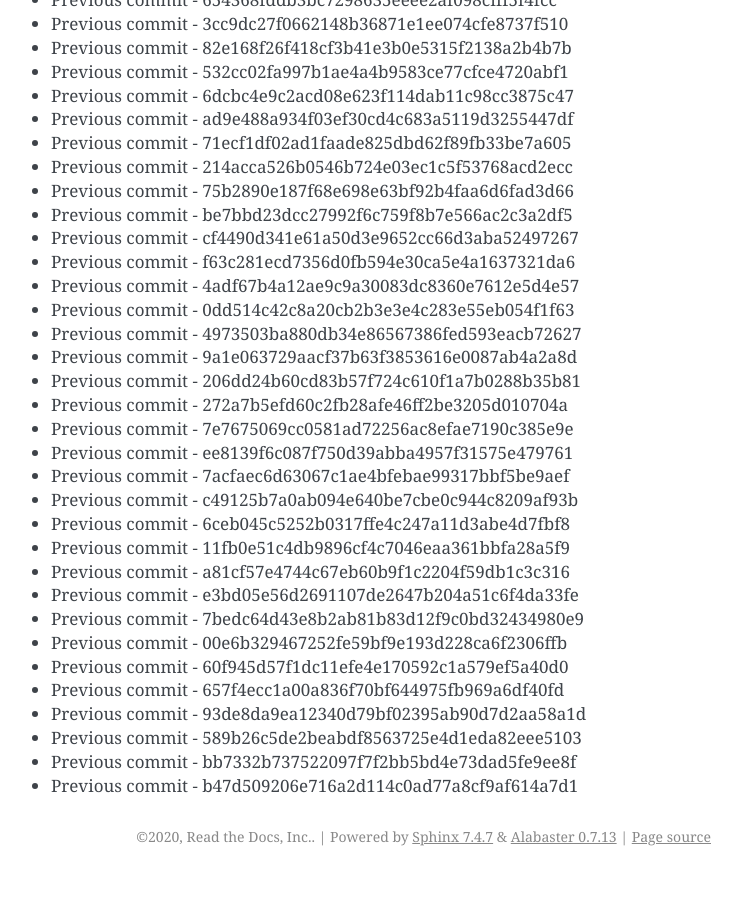
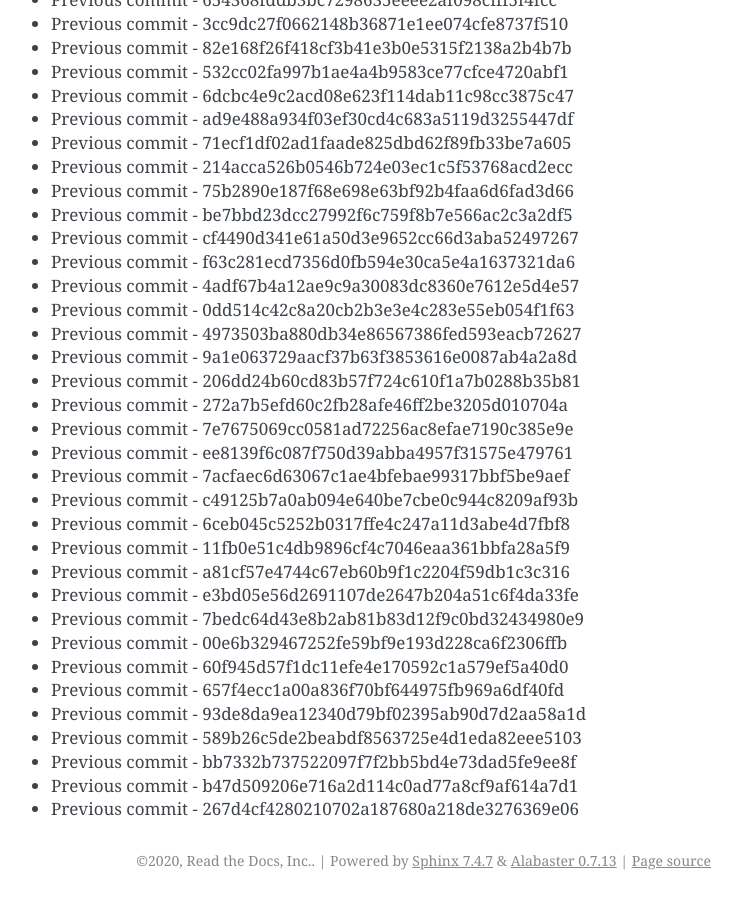
Before and after one commit to readthedocs/rtd-git-stresstest, a Sphinx documentation site: the page built from docs/updates.rst, in a window 1280 px wide and 900 px high, scrolled down 44489 px. Shown: the whole window, without its empty margins (399-1141 px from the left). Built offline with Sphinx 7.4.7, drawn with Linux system fonts in a browser that asks for light colours; before the commit the page ends 45365 px from its top, so only the background shows below that.

Commit message:
Generating commit from previous: 267d4cf4280210702a187680a218de3276369e06

```diff
--- a/docs/updates.rst
+++ b/docs/updates.rst
@@ -1901,3 +1901,4 @@ It can be tested for any performance characteristics.
 * Previous commit - 589b26c5de2beabdf8563725e4d1eda82eee5103
 * Previous commit - bb7332b737522097f7f2bb5bd4e73dad5fe9ee8f
 * Previous commit - b47d509206e716a2d114c0ad77a8cf9af614a7d1
+* Previous commit - 267d4cf4280210702a187680a218de3276369e06
```
